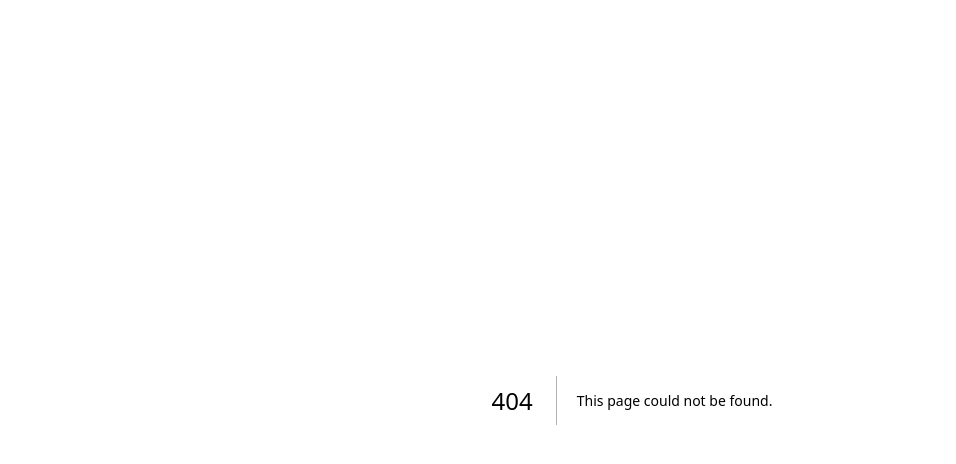
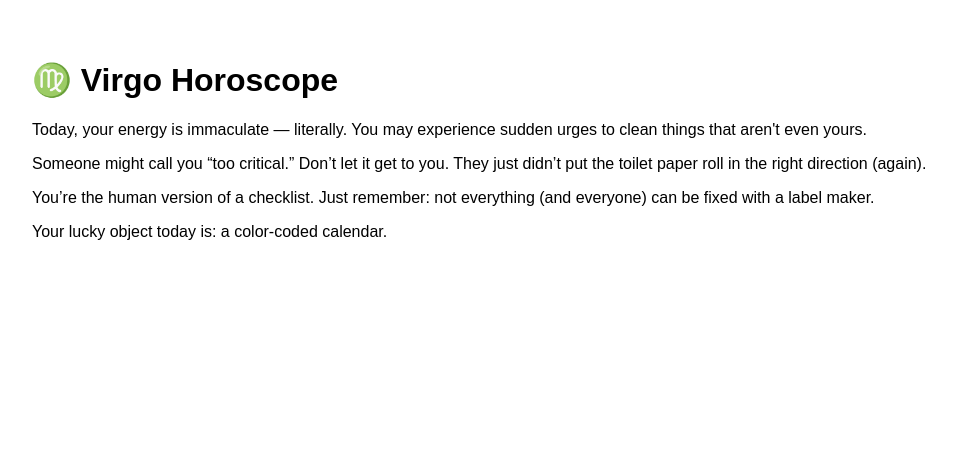
Before and after one commit to starscription/starscription, a Next.js app: page /horoscopes/virgo in a window 1280 px wide. Before the commit this address had no page. Shown: the top 464 px of the page, without its empty margins (8-964 px from the left). Built offline with nearby package versions, Linux system fonts and the light colour scheme.

Commit message:
Create virgo.js

```diff
--- /dev/null
+++ b/pages/horoscopes/virgo.js
@@ -0,0 +1,19 @@
+export default function Virgo() {
+  return (
+    <div style={{ padding: '2rem', fontFamily: 'Arial, sans-serif' }}>
+      <h1>♍️ Virgo Horoscope</h1>
+      <p>
+        Today, your energy is immaculate — literally. You may experience sudden urges to clean things that aren't even yours.
+      </p>
+      <p>
+        Someone might call you “too critical.” Don’t let it get to you. They just didn’t put the toilet paper roll in the right direction (again).
+      </p>
+      <p>
+        You’re the human version of a checklist. Just remember: not everything (and everyone) can be fixed with a label maker.
+      </p>
+      <p>
+        Your lucky object today is: a color-coded calendar.
+      </p>
+    </div>
+  );
+}
```
